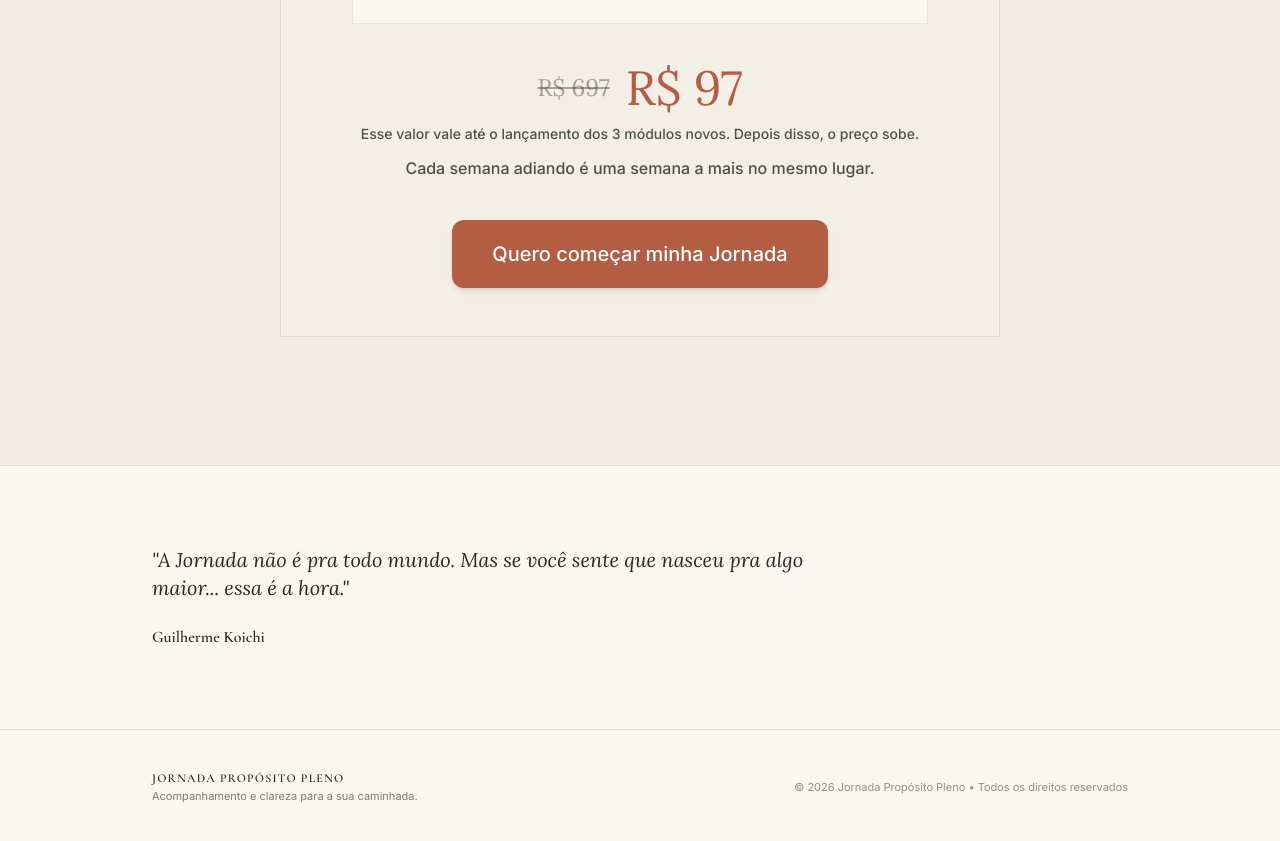
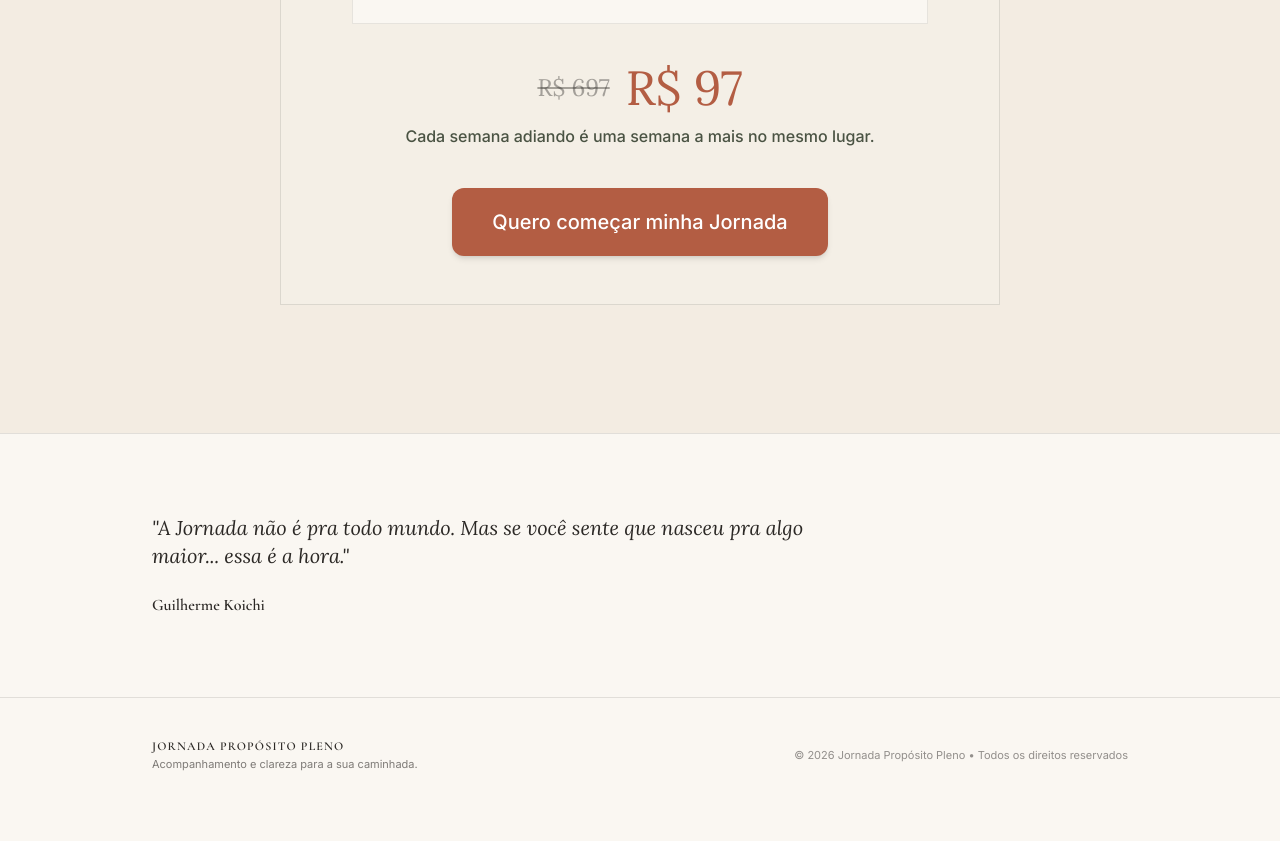
Before and after one commit to tiagoncosta/Jornada-Prop-sito-site-02, a React (Vite) app: page / in a window 1280 px wide. Shown: the part 6120-6961 px from the top of the page. After the commit the page ends 6933 px from the top, so only its background shows below. Built offline with nearby package versions, Linux system fonts and the light colour scheme.

Commit message:
refactor(pricing): remove promotional pricing notice
Remove the text regarding price increases to simplify the promotional messaging on the landing page.

```diff
--- a/src/App.tsx
+++ b/src/App.tsx
@@ -594,9 +594,6 @@ export default function App() {
                     R$ 97
                   </span>
                 </div>
-                <p className="text-xs sm:text-sm font-sans text-olive font-medium">
-                  Esse valor vale até o lançamento dos 3 módulos novos. Depois disso, o preço sobe.
-                </p>
                 <p className="text-xs sm:text-sm md:text-base font-sans text-olive font-medium">
                   Cada semana adiando é uma semana a mais no mesmo lugar.
                 </p>
```
